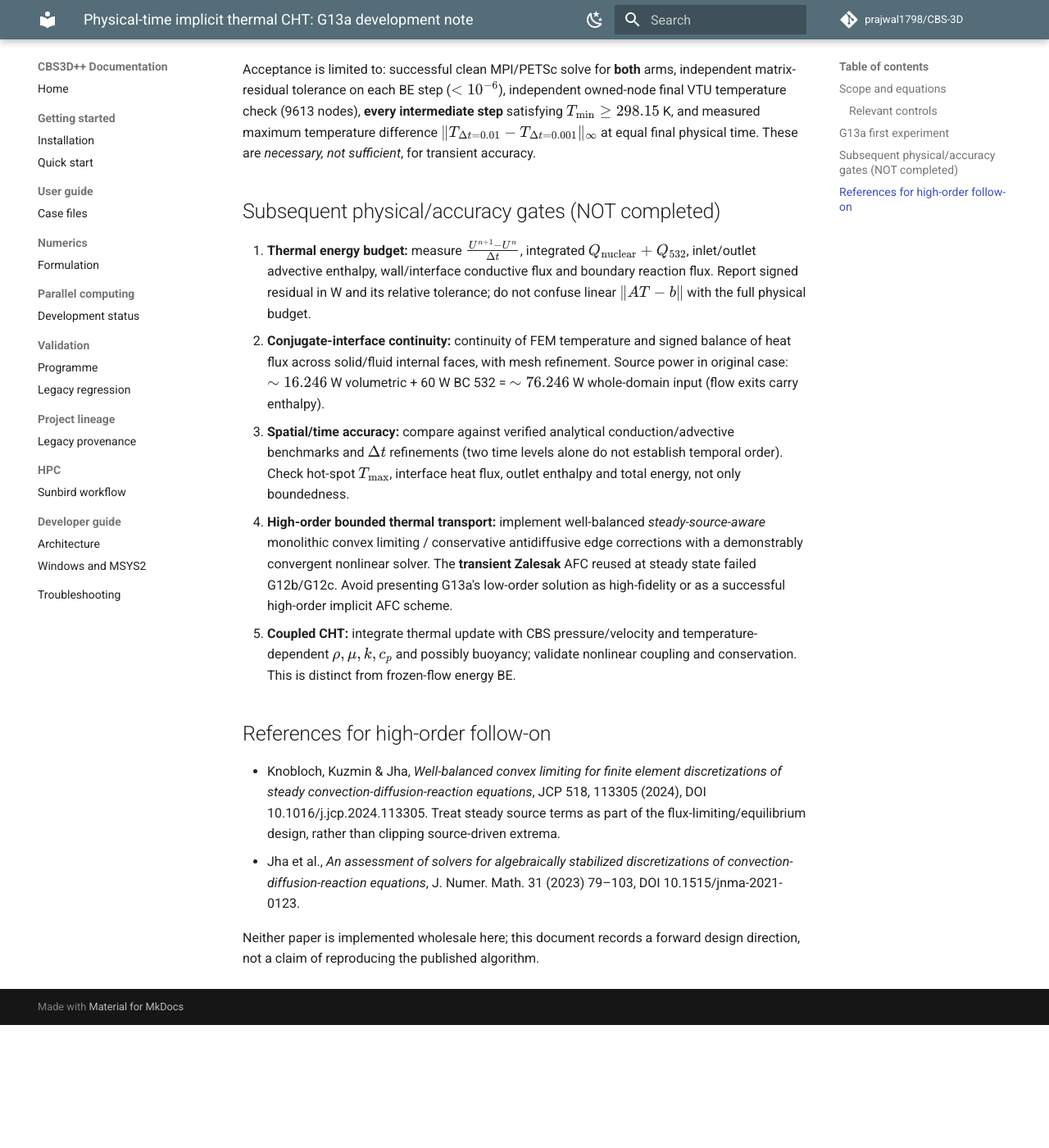
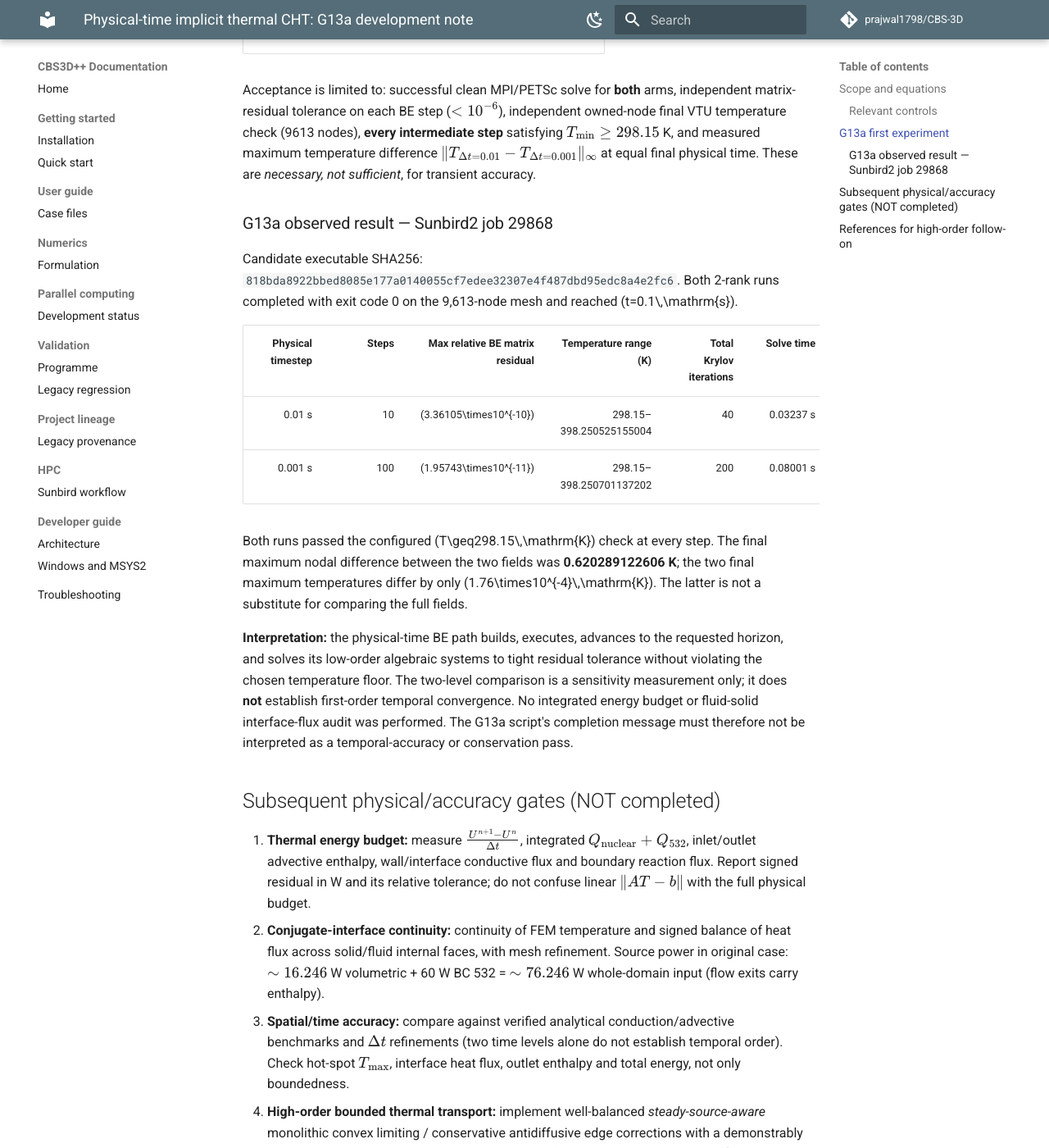
Before and after one commit to prajwal1798/CBS-3D, an MkDocs documentation site: the page built from docs/verification/CBS3D_PHYSICAL_TIME_BE_G13.md, in a window 1280 px wide and 1400 px high, scrolled down 2067 px. Shown: the whole window at 82% size. Built offline with MkDocs 1.6.1 and Material for MkDocs 9.7.7, drawn with Linux system fonts in a browser that asks for light colours; comment, search, counter and statistics services are not loaded; before the commit the page ends 3317 px from its top, so only the background shows below that; some of the changed text lies outside the part shown.

Commit message:
docs: record G13a Sunbird2 physical BE results

```diff
--- a/docs/verification/CBS3D_PHYSICAL_TIME_BE_G13.md
+++ b/docs/verification/CBS3D_PHYSICAL_TIME_BE_G13.md
@@ -1,6 +1,6 @@
 # Physical-time implicit thermal CHT: G13a development note
 
-**Status (2026-11-02): IMPLEMENTED ON AUDIT BRANCH, NOT BUILT OR RUN ON SUNBIRD2.** Do not use for production data until measured convergence, energy budgets, time-step and grid sensitivity are accepted. The original executable and U-channel inputs are unchanged.
+**Status (2026-11-02, after Sunbird2 job 29868): G13a BUILT AND EXECUTED; the initial linear-solve and temperature-floor checks PASSED.** This remains experimental and is not validated for production: temporal accuracy, physical energy budgets, CHT interface-flux balance, and grid sensitivity are still open. The original executable and U-channel input files were unchanged.
 
 ## Scope and equations
 
@@ -45,6 +45,19 @@ The PVD/VTU final physical time is **relative to the imported restart temperatur
 
 Acceptance is limited to: successful clean MPI/PETSc solve for **both** arms, independent matrix-residual tolerance on each BE step (\(<10^{-6}\)), independent owned-node final VTU temperature check (9613 nodes), **every intermediate step** satisfying \(T_\min\ge298.15\) K, and measured maximum temperature difference \(\|T_{\Delta t=0.01}-T_{\Delta t=0.001}\|_\infty\) at equal final physical time. These are *necessary, not sufficient*, for transient accuracy.
 
+### G13a observed result — Sunbird2 job 29868
+
+Candidate executable SHA256: `818bda8922bbed8085e177a0140055cf7edee32307e4f487dbd95edc8a4e2fc6`. Both 2-rank runs completed with exit code 0 on the 9,613-node mesh and reached (t=0.1\,\mathrm{s}).
+
+| Physical timestep | Steps | Max relative BE matrix residual | Temperature range (K) | Total Krylov iterations | Solve time |
+|---:|---:|---:|---:|---:|---:|
+| 0.01 s | 10 | (3.36105\times10^{-10}) | 298.15–398.250525155004 | 40 | 0.03237 s |
+| 0.001 s | 100 | (1.95743\times10^{-11}) | 298.15–398.250701137202 | 200 | 0.08001 s |
+
+Both runs passed the configured (T\geq298.15\,\mathrm{K}) check at every step. The final maximum nodal difference between the two fields was **0.620289122606 K**; the two final maximum temperatures differ by only (1.76\times10^{-4}\,\mathrm{K}). The latter is not a substitute for comparing the full fields.
+
+**Interpretation:** the physical-time BE path builds, executes, advances to the requested horizon, and solves its low-order algebraic systems to tight residual tolerance without violating the chosen temperature floor. The two-level comparison is a sensitivity measurement only; it does **not** establish first-order temporal convergence. No integrated energy budget or fluid-solid interface-flux audit was performed. The G13a script's completion message must therefore not be interpreted as a temporal-accuracy or conservation pass.
+
 ## Subsequent physical/accuracy gates (NOT completed)
 
 1. **Thermal energy budget:** measure \(\frac{U^{n+1}-U^n}{\Delta t}\), integrated \(Q_\mathrm{nuclear}+Q_{532}\), inlet/outlet advective enthalpy, wall/interface conductive flux and boundary reaction flux. Report signed residual in W and its relative tolerance; do not confuse linear \(\|A T-b\|\) with the full physical budget.
```
